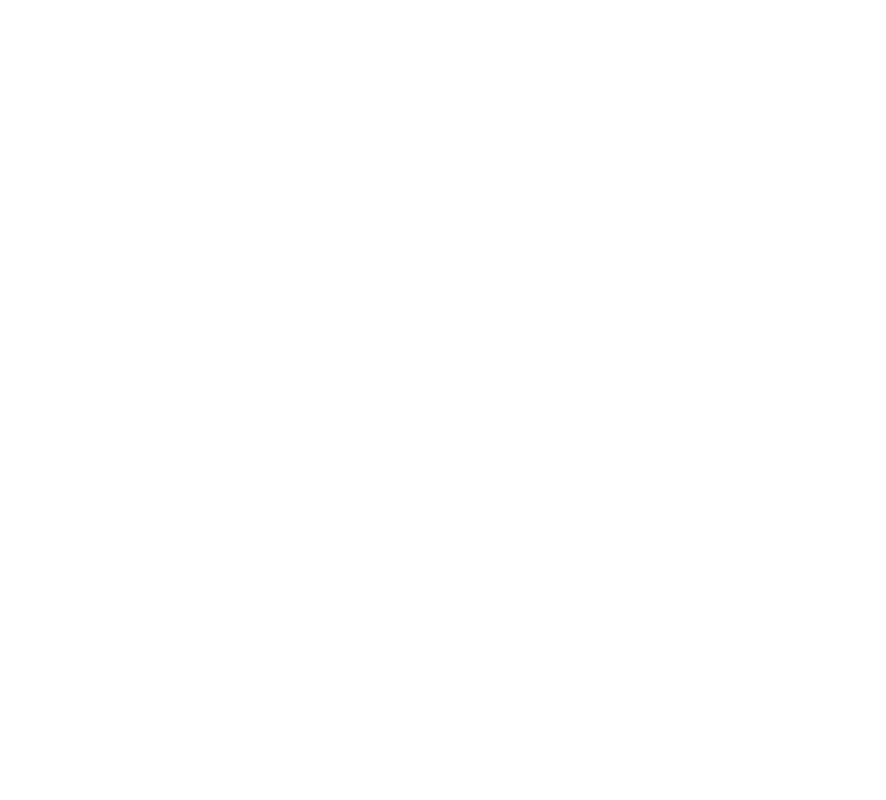
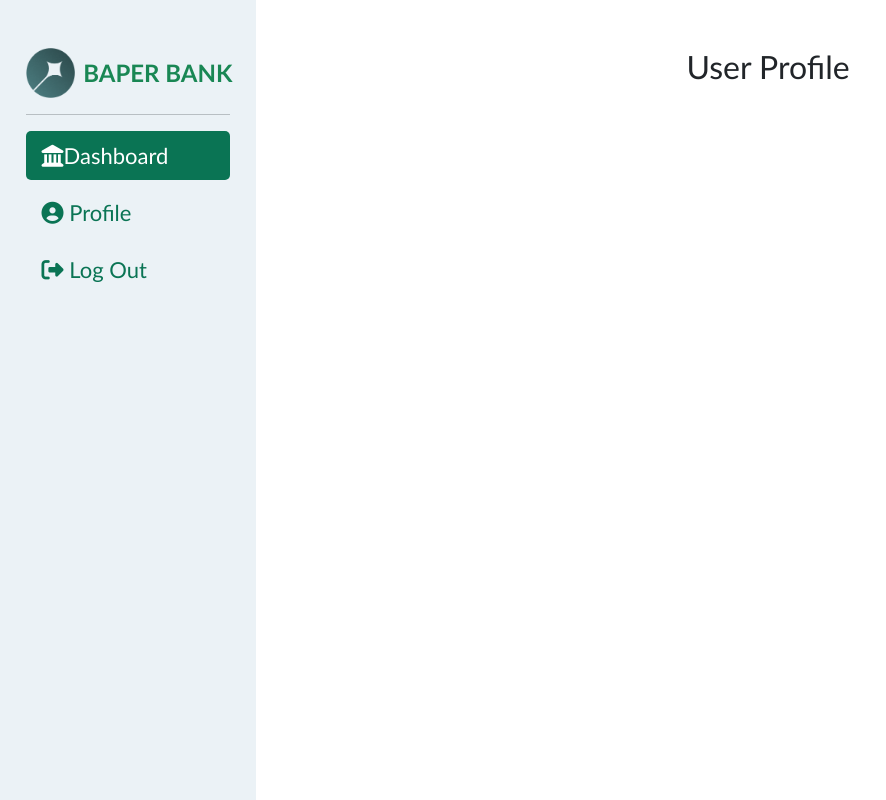
Before and after one commit to dev-bishwendu/baperbank, a plain HTML site: page profile.html in a window 1280 px wide. Shown: the whole page, without its empty margins (0-886 px from the left). Drawn offline with Linux system fonts and the light colour scheme.

Commit message:
profile section start

```diff
--- a/css/custom.css
+++ b/css/custom.css
@@ -98,3 +98,9 @@
     }
 }
 /* Dashboard Page end*/
+
+/* Profile Page */
+.main-part{
+    margin-left: 20vw;
+    width: 80vw;
+}
--- a/profile.html
+++ b/profile.html
@@ -0,0 +1,52 @@
+<!DOCTYPE html>
+<html lang="en">
+    <head>
+        <meta charset="UTF-8">
+        <meta name="viewport" content="width=device-width, initial-scale=1.0">
+        <title>Baper Bank- Profile</title>
+        <link rel="shortcut icon" href="./imges/favicon-16x16.png" type="image/x-icon">
+        <link rel="stylesheet" href="https://cdnjs.cloudflare.com/ajax/libs/font-awesome/6.7.2/css/all.min.css">
+        <link href="./css/bootstrap.min.css" rel="stylesheet">
+        <link rel="stylesheet" href="./css/custom.css">
+    </head>
+    <body>
+        <div class="d-flex flex-column justify-content-between pt-5">
+            <!-- sidebar -->
+            <div class="sidebar pt-5">
+                <a class="navbar-brand d-flex align-items-center text-decoration-none" href="#">
+                    <img src="./imges/main_logo.png" alt="Baper Bank Logo" width="50" height="50" class="d-inline-block">
+                    <span class="ms-2 text-success fw-bold text-uppercase fs-4">Baper Bank</span>
+                </a>
+                <hr>
+                <ul class="nav flex-column gap-2">
+                    <li class="nav-item">
+                        <a class="nav-link active" href="dashboard.html">
+                            <i class="fa-solid fa-landmark"></i><span>Dashboard</span>
+                        </a>
+                    </li>
+                    <li class="nav-item">
+                        <a class="nav-link" href="profile.html">
+                            <i class="fa-solid fa-circle-user"></i><span> Profile</span>
+                        </a>
+                    </li>
+                    <li class="nav-item">
+                        <a class="nav-link" href="index.html">
+                            <i class="fa-solid fa-right-from-bracket"></i><span> Log Out</span>
+                        </a>
+                    </li>
+                </ul>
+            </div>
+            <!-- sidebar end -->
+
+            <!-- main content -->
+            <div class="main-part px-4">
+                <h2 class="text-center">User Profile</h2>
+
+                <!-- user profile part -->
+
+            </div>
+        </div>
+        <script src="./js/bootstrap.bundle.min.js"></script>
+        <script src="./js/custom.js"></script>
+    </body>
+</html>
```
Also changed, not shown: dashboard.html (+2 -2 lines).
